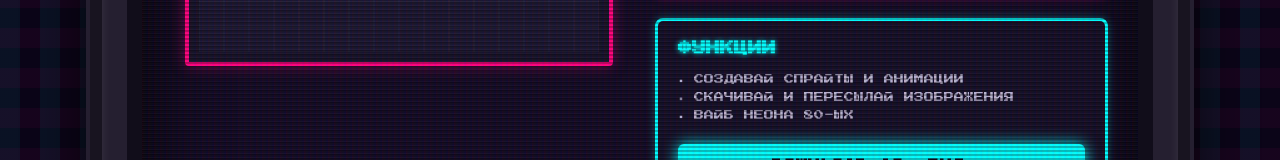
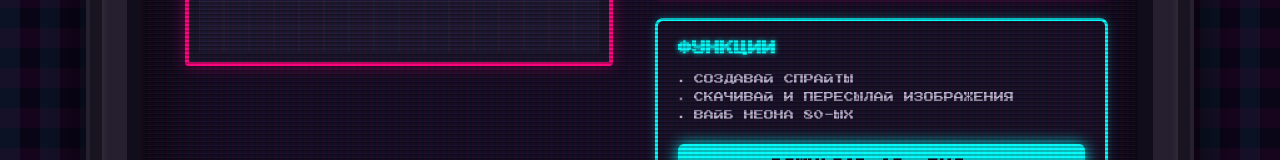
Before and after one commit to Komimeme/Napominalka1, a plain HTML site: page index.html in a window 1280 px wide. Shown: the part 552-712 px from the top of the page. Drawn offline with Linux system fonts and the light colour scheme.

Commit message:
Update index.html

```diff
--- a/index.html
+++ b/index.html
@@ -51,7 +51,7 @@
                     <div class="features-box">
                         <h2 class="features-title">ФУНКЦИИ</h2>
                         <ul class="features-list">
-                            <li>▪ СОЗДАВАЙ СПРАЙТЫ И АНИМАЦИИ</li>
+                            <li>▪ СОЗДАВАЙ СПРАЙТЫ</li>
                             <li>▪ СКАЧИВАЙ И ПЕРЕСЫЛАЙ ИЗОБРАЖЕНИЯ</li>
                             <li>▪ ВАЙБ НЕОНА 80-ЫХ</li>
                         </ul>
```
